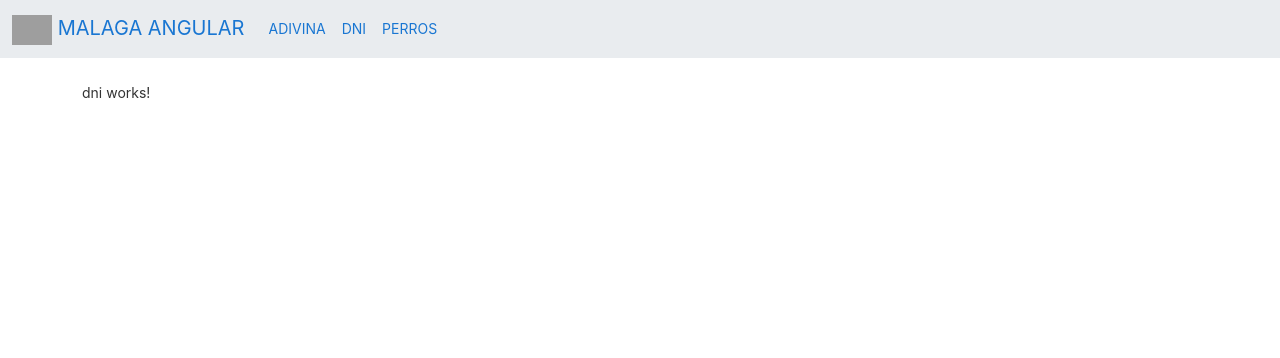
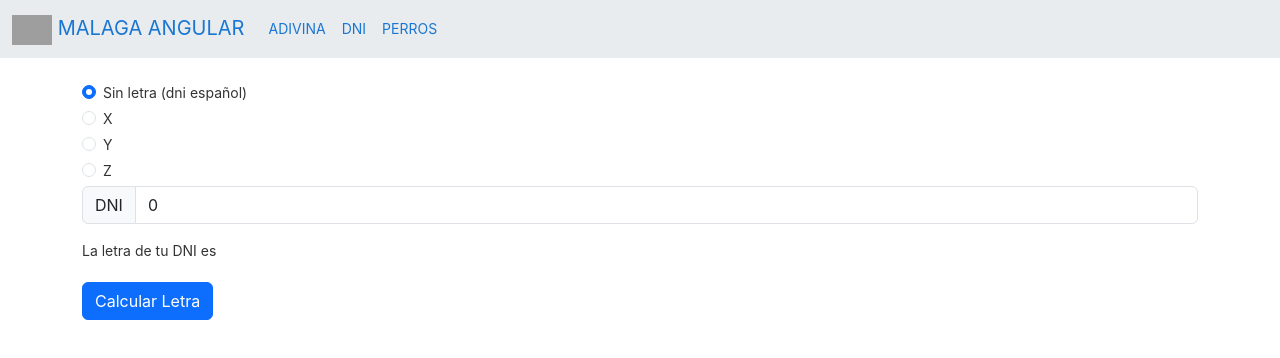
Before and after one commit to Marcel-Carrillo/AngularProyect, an Angular app: page /dni in a window 1280 px wide. Shown: the top 358 px of the page. Built offline with nearby package versions, Linux system fonts and the light colour scheme; grey boxes are pictures that could not be loaded.

Commit message:
ejercicio DNI

```diff
--- a/src/app/app.component.ts
+++ b/src/app/app.component.ts
@@ -9,7 +9,6 @@ export class AppComponent {
   title = 'my-app';
   //aqui va el javascript - la funcionalidad del componente
   constructor(){
-    console.log("hola estoy en el constructor del appcomponent");
 
   }
 }
--- a/src/app/components/dni/dni.component.html
+++ b/src/app/components/dni/dni.component.html
@@ -1 +1,37 @@
-<p>dni works!</p>
+<div class="form-check">
+    <input class="form-check-input" value="sin" type="radio" name="prefijo" id="sin" checked>
+    <label class="form-check-label" for="sin">
+      Sin letra (dni español)
+    </label>
+  </div>
+  <div class="form-check">
+    <input class="form-check-input" value="0" type="radio" name="prefijo" id="x" >
+    <label class="form-check-label" for="x">
+      X
+    </label>
+  </div>
+  <div class="form-check">
+    <input class="form-check-input" value="1" type="radio" name="prefijo" id="y" >
+    <label class="form-check-label" for="y">
+      Y
+    </label>
+  </div>
+  <div class="form-check">
+    <input class="form-check-input" value="2" type="radio" name="prefijo" id="z" >
+    <label class="form-check-label" for="z">
+      Z
+    </label>
+  </div>
+
+  <div class="input-group mb-3">
+    <span class="input-group-text" id="basic-addon1">DNI</span>
+    <input type="text" [(ngModel)]="numDni" name="introduceDni" class="form-control" placeholder="Meta su dni" aria-label="Username" aria-describedby="basic-addon1" >
+  </div>
+  <div>
+    <span>La letra de tu DNI es </span>
+    <span>{{letraDni}}</span>
+    <br>
+    <br>
+  </div>
+
+  <button  class="btn btn-primary" (click)="calculoLetraDni()">Calcular Letra</button>
--- a/src/app/components/dni/dni.component.ts
+++ b/src/app/components/dni/dni.component.ts
@@ -1,10 +1,63 @@
-import { Component } from '@angular/core';
+import { Component, OnInit } from '@angular/core';
 
 @Component({
   selector: 'app-dni',
   templateUrl: './dni.component.html',
-  styleUrls: ['./dni.component.css']
+  styleUrls: ['./dni.component.css'],
 })
-export class DniComponent {
+export class DniComponent implements OnInit {
+  numDni: number;
+  letraDni: String;
 
+  constructor() {
+    this.numDni = 0;
+    this.letraDni = '';
+  }
+
+  //readonly porque es una constante
+  //static es un atributo de la clase
+  //para cada etiqueta/instancia, no cambia
+  static readonly SECUENCIA_LETRAS_DNI: String = 'TRWAGMYFPDXBNJZSQVHLCKE';
+
+  ngOnInit(): void {
+    let numdnimarcel: number = 25733447;
+    let resto: number = numdnimarcel % 23;
+    console.log('resto marcel = ' + resto);
+    let letra: String = DniComponent.SECUENCIA_LETRAS_DNI.charAt(resto);
+    console.log('letra de Marcel es ' + letra);
+
+    //hago el casting de Element(etiqueta generica) HtmlInputElement
+    let inputSeleccionado: HTMLInputElement = <HTMLInputElement>(
+      document.querySelector(' [name="prefijo"]:checked')
+    );
+    console.log(inputSeleccionado.value);
+  }
+
+  calculoLetraDni() {
+    let restoE = 0;
+    let dniConPre = '';
+    let valor = 0;
+    let letraExtrangera: HTMLInputElement = <HTMLInputElement>(
+      document.querySelector(' [name="prefijo"]:checked')
+    );
+    if (letraExtrangera.value == '0') {
+      valor = 0;
+      dniConPre = valor + this.numDni.toString();
+      restoE = parseInt(dniConPre) % 23;
+      this.letraDni = DniComponent.SECUENCIA_LETRAS_DNI.charAt(restoE);
+    } else if (letraExtrangera.value == '1') {
+      valor = 1;
+      dniConPre = valor + this.numDni.toString();
+      restoE = parseInt(dniConPre) % 23;
+      this.letraDni = DniComponent.SECUENCIA_LETRAS_DNI.charAt(restoE);
+    } else if (letraExtrangera.value == '2') {
+      valor = 2;
+      dniConPre = valor + this.numDni.toString();
+      restoE = parseInt(dniConPre) % 23;
+      this.letraDni = DniComponent.SECUENCIA_LETRAS_DNI.charAt(restoE);
+    } else {
+      let resto = this.numDni % 23;
+      this.letraDni = DniComponent.SECUENCIA_LETRAS_DNI.charAt(resto);
+    }
+  }
 }
```
